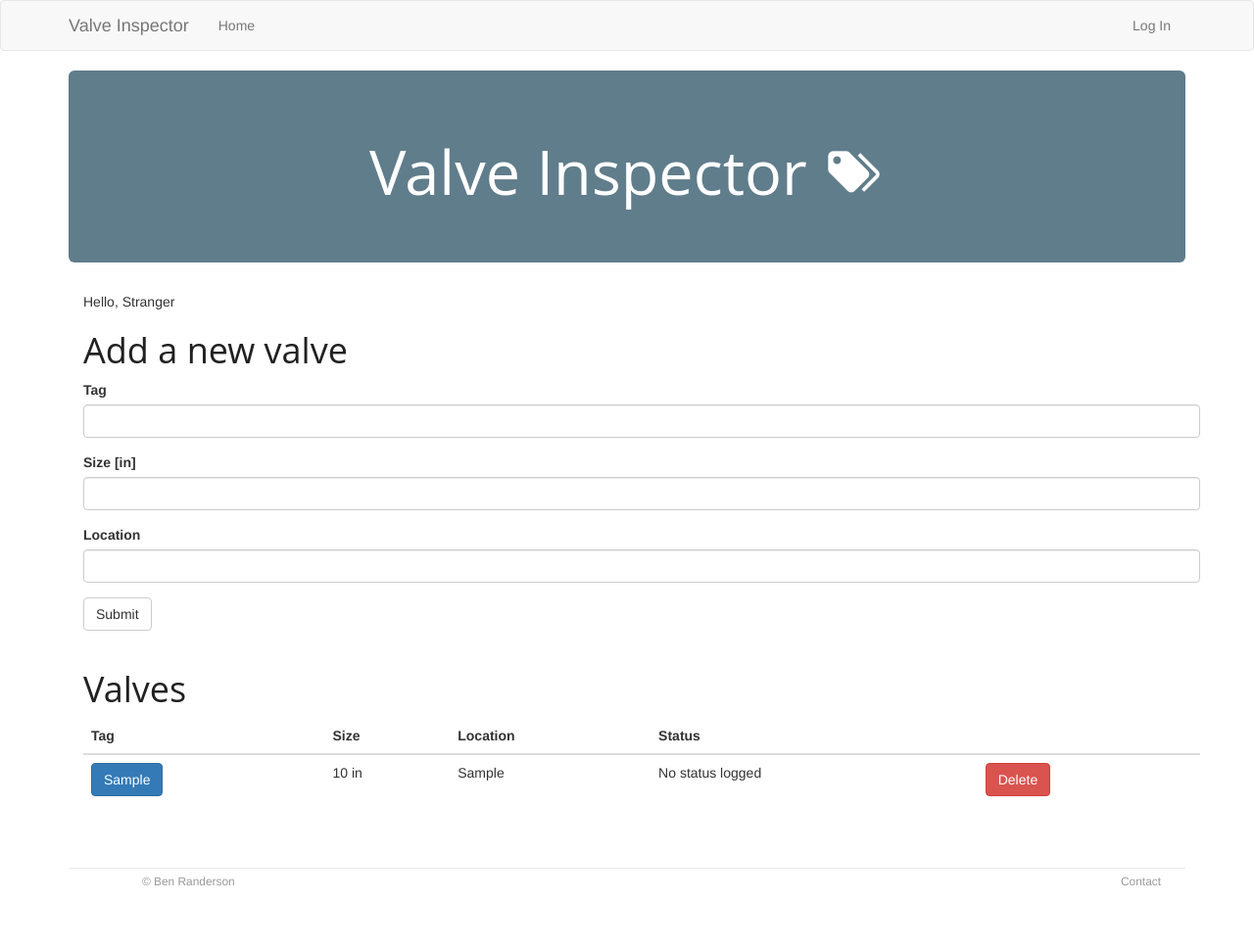
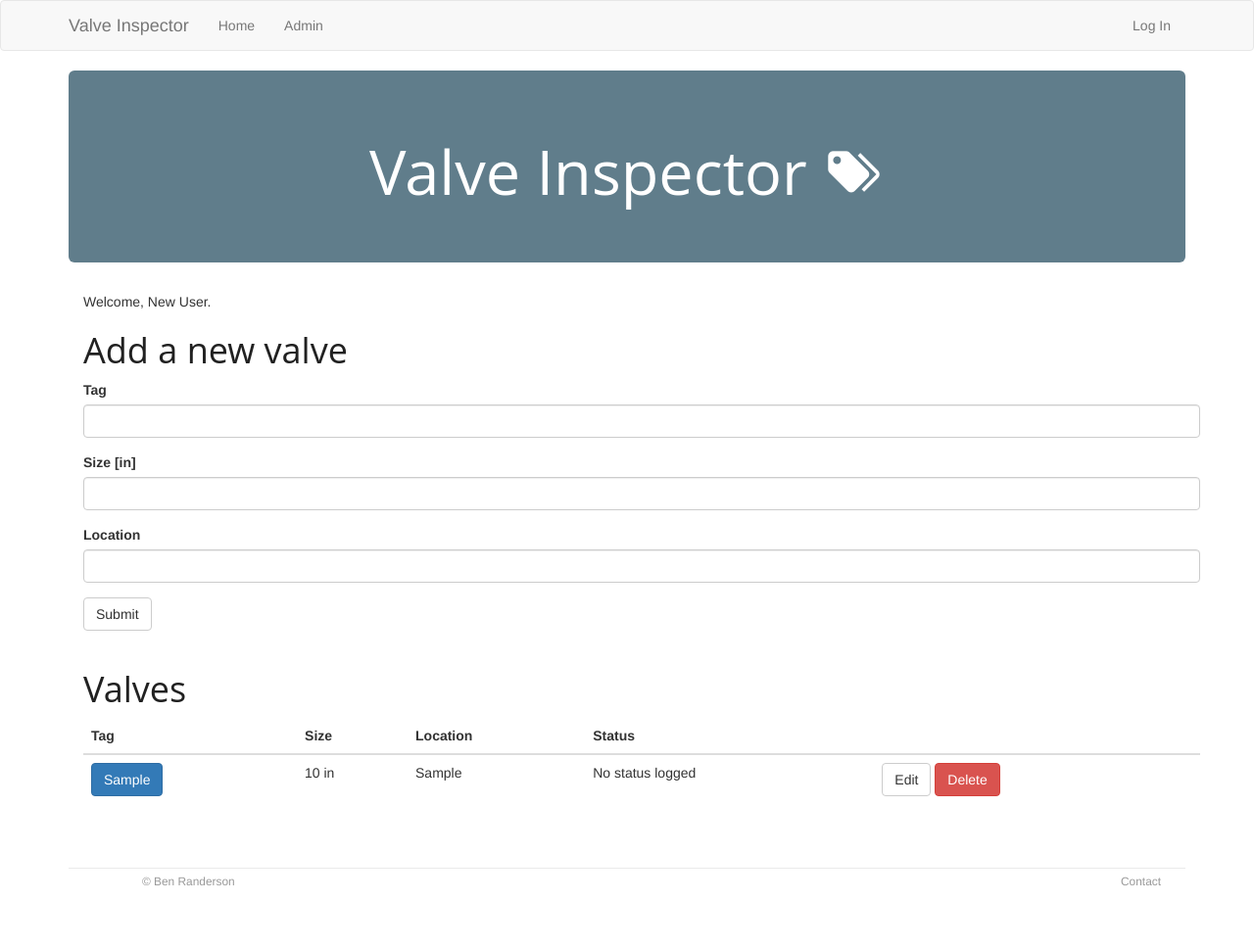
Before and after one commit to benranderson/valve-inspector, a Flask app: page / in a window 1280 px wide. Shown: the whole page at 98% size. Run offline with Flask 2, Linux system fonts and the light colour scheme; tables that the repository leaves empty hold one stand-in row (values such as "Sample post"); data that the repository does not hold is empty; some libraries are stand-ins or nearby versions.

Commit message:
adds Admin and edit functionality

```diff
--- a/app/__init__.py
+++ b/app/__init__.py
@@ -2,11 +2,13 @@ from flask import Flask, jsonify, g
 from flask_bootstrap import Bootstrap
 from flask_sqlalchemy import SQLAlchemy
 from flask_login import LoginManager
+from flask_admin import Admin
 from config import config
 
 
 bootstrap = Bootstrap()
 db = SQLAlchemy()
+admin = Admin()
 
 login_manager = LoginManager()
 login_manager.session_protection = 'strong'
@@ -25,6 +27,7 @@ def create_app(config_name):
     bootstrap.init_app(app)
     db.init_app(app)
     login_manager.init_app(app)
+    admin.init_app(app)
 
     # register blueprints
     from .main import main as main_blueprint
--- a/app/main/views.py
+++ b/app/main/views.py
@@ -18,9 +18,9 @@ def index():
     return render_template('index.html', form=form, valves=valves)
 
 
-@main.route('/valve/<tag>', methods=['GET', 'POST'])
-def valve(tag):
-    valve = Valve.query.filter_by(tag=tag).first()
+@main.route('/valve/<int:id>', methods=['GET', 'POST'])
+def valve(id):
+    valve = Valve.query.get_or_404(id)
     form = LogForm()
     if form.validate_on_submit():
         log = Log(date=form.date.data, status=form.status.data,
@@ -28,9 +28,24 @@ def valve(tag):
         log.valve = valve
         db.session.add(log)
         flash('Log added.')
-        return redirect(url_for('.valve', tag=tag))
+        return redirect(url_for('.valve', id=id))
     logs = valve.logs.order_by(Log.date.desc())
     return render_template('valve.html', form=form, valve=valve, logs=logs)
+
+
+@main.route('/valve/<int:id>/edit', methods=['GET', 'POST'])
+def valve_edit(id):
+    valve = Valve.query.get_or_404(id)
+    form = ValveForm(obj=valve)
+    if form.validate_on_submit():
+        valve.tag = form.tag.data
+        valve.size = form.size.data
+        valve.location = form.location.data
+        db.session.add(valve)
+        flash('Valve updated.')
+        return redirect(url_for('.index'))
+    valves = Valve.query.all()
+    return render_template('index.html', form=form, valves=valves)
 
 
 @main.route('/valve/<int:id>/delete', methods=['POST'])
@@ -42,10 +57,26 @@ def valve_delete(id):
     return redirect(url_for('.index'))
 
 
-@main.route('/valve/<tag>/log/<int:log_id>/delete', methods=['POST'])
-def log_delete(tag, log_id):
+@main.route('/valve/<int:valve_id>/log/<int:log_id>/edit', methods=['GET', 'POST'])
+def log_edit(valve_id, log_id):
+    log = Log.query.get_or_404(log_id)
+    form = LogForm(obj=log)
+    if form.validate_on_submit():
+        log.date = form.date.data
+        log.status = form.status.data
+        log.turns = form.turns.data
+        db.session.add(log)
+        flash('Log updated.')
+        return redirect(url_for('.valve', id=valve_id))
+    valve = Valve.query.get_or_404(valve_id)
+    logs = valve.logs.order_by(Log.date.desc())
+    return render_template('valve.html', form=form, valve=valve, logs=logs)
+
+
+@main.route('/valve/<int:valve_id>/log/<int:log_id>/delete', methods=['GET', 'POST'])
+def log_delete(valve_id, log_id):
     log = Log.query.get_or_404(log_id)
     db.session.delete(log)
     db.session.commit()
     flash('Log deleted.')
-    return redirect(url_for('.valve', tag=tag))
+    return redirect(url_for('.valve', id=valve_id))
--- a/app/models.py
+++ b/app/models.py
@@ -2,10 +2,11 @@ from datetime import datetime
 from dateutil import parser as datetime_parser
 from dateutil.tz import tzutc
 from flask_login import UserMixin
+from flask_admin.contrib.sqla import ModelView
 from werkzeug.security import generate_password_hash, check_password_hash
 from itsdangerous import TimedJSONWebSignatureSerializer as Serializer
 from flask import url_for, current_app
-from . import db, login_manager
+from . import db, login_manager, admin
 from .exceptions import ValidationError
 
 class Role(db.Model):
@@ -182,3 +183,8 @@ class Project(db.Model):
         except KeyError as e:
             raise ValidationError('Invalid project: missing ' + e.args[0])
         return self
+
+admin.add_view(ModelView(User, db.session))
+admin.add_view(ModelView(Valve, db.session))
+admin.add_view(ModelView(Log, db.session))
+admin.add_view(ModelView(Project, db.session))
--- a/app/templates/base.html
+++ b/app/templates/base.html
@@ -28,6 +28,7 @@
                 <div class="navbar-collapse collapse">
                 <ul class="nav navbar-nav">
                     <li><a href="{{ url_for('main.index') }}">Home</a></li>
+                    <li><a href="{{ url_for('admin.index') }}">Admin</a></li>
                 </ul>
                 <ul class="nav navbar-nav navbar-right">
                     {% if current_user.is_authenticated %}
--- a/app/templates/index.html
+++ b/app/templates/index.html
@@ -8,16 +8,17 @@
 
     <div class="container">
         <p>
-        Hello,
+        Welcome,
         {% if current_user.is_authenticated %}
-            {{ current_user.username }}
+            {{ current_user.username }}.
         {% else %}
-            Stranger
+            New User.
         {% endif %}
         </p>
 
         <h1>Add a new valve</h1>
         <div>
+            {{ form.hidden_tag() }}
             {{ wtf.quick_form(form) }}
         </div>
         <br>
@@ -26,14 +27,13 @@
             <thead><tr><th>Tag</th><th>Size</th><th>Location</th><th>Status</th><th></th></tr></thead>
             {% for valve in valves %}
                 <tr>
-                    <td><a href="{{ url_for('.valve', tag=valve.tag) }}"><button type="button" class="btn btn-primary">{{ valve.tag }}</button></a></td>
+                    <td><a href="{{ url_for('.valve', id=valve.id) }}"><button type="button" class="btn btn-primary">{{ valve.tag }}</button></a></td>
                     <td>{{ valve.size }} in</td>
                     <td>{{ valve.location }}</td>
                     <td>{{ valve.status }}</td>
                     <td>
-                        <form method="post" action="{{ url_for('main.valve_delete', id=valve.id) }}">
-                            <button type="submit" class="btn btn-danger">Delete</button>
-                        </form>
+                        <a href="{{ url_for('main.valve_edit', id=valve.id) }}"><button type="button" class="btn btn-default">Edit</button></a>
+                        <a href="{{ url_for('main.valve_delete', id=valve.id) }}"><button type="button" class="btn btn-danger">Delete</button></a>
                     </td>
                 </tr>
             {% endfor %}
--- a/requirements/common.txt
+++ b/requirements/common.txt
@@ -1,4 +1,5 @@
 Flask==0.12
+Flask-Admin==1.5.0
 Flask-Bootstrap==3.3.7.1
 Flask-HTTPAuth==3.2.3
 Flask-Login==0.4.0
```
Also changed, not shown: app/templates/valve.html (+6 -6 lines).
